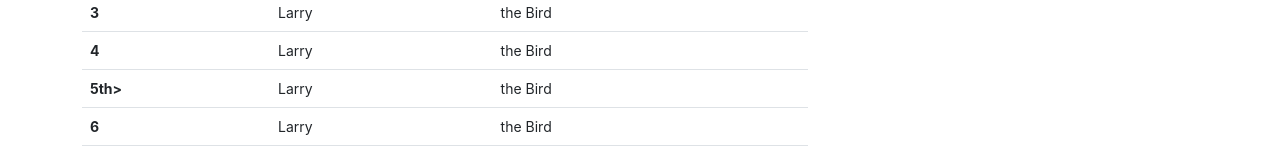
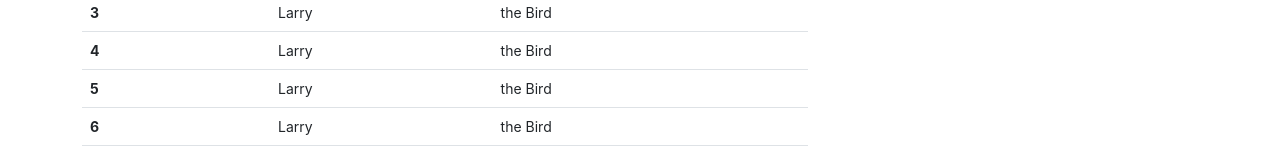
Before and after one commit to BiggBird/schedule, an Angular app: page /days in a window 1280 px wide. Shown: the part 193-350 px from the top of the page. Built offline with nearby package versions, Linux system fonts and the light colour scheme.

Commit message:
Update days.component.html

```diff
--- a/src/app/days/days.component.html
+++ b/src/app/days/days.component.html
@@ -41,7 +41,7 @@
         <td></td>
       </tr>
       <tr>
-        <th scope="row">5th>
+        <th scope="row">5</th>
         <td>Larry</td>
         <td>the Bird</td>
         <td></td>
```
